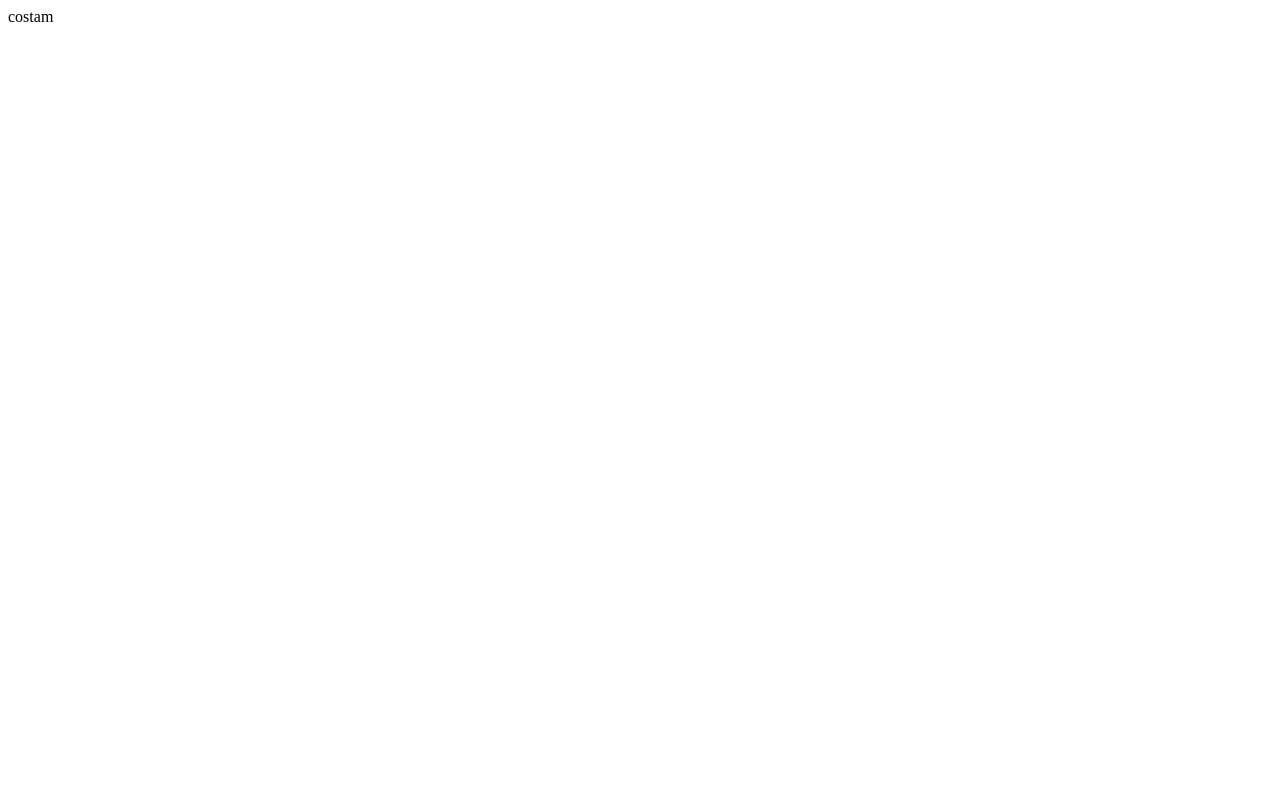
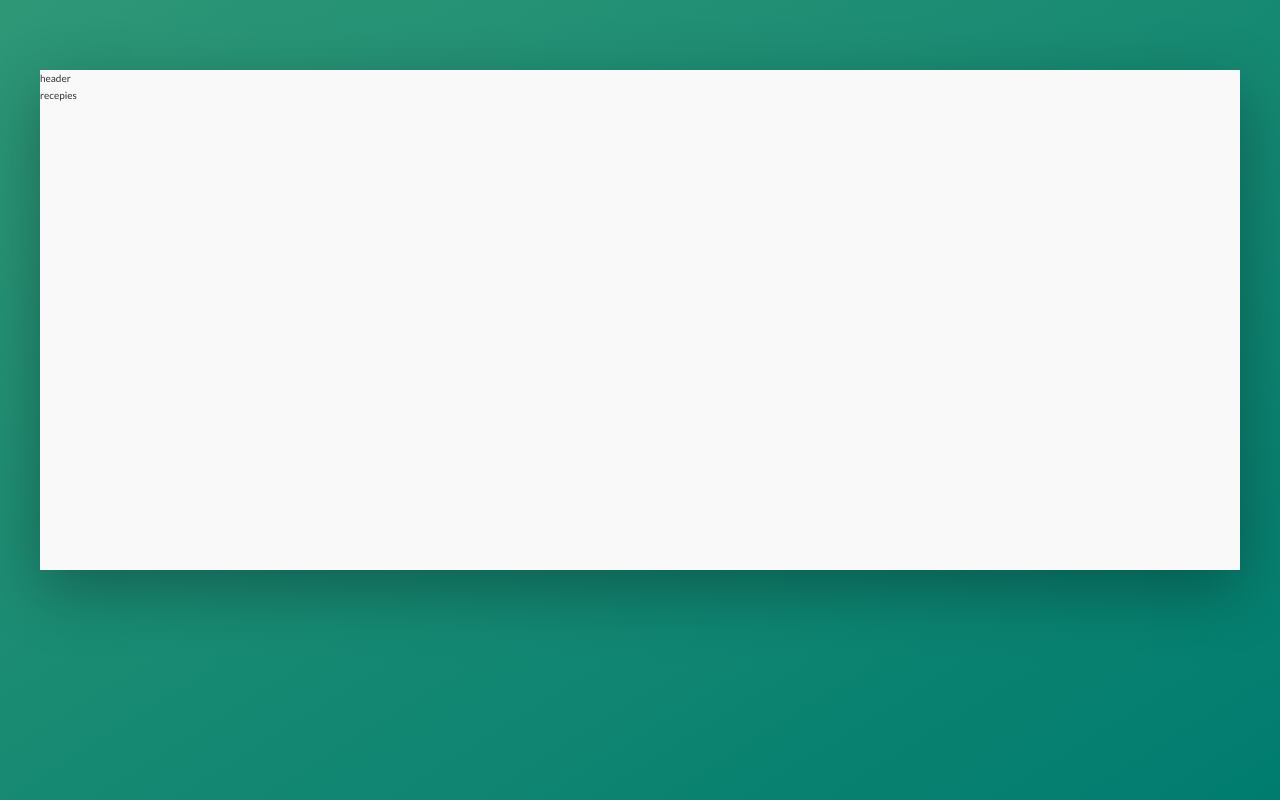
Before and after one commit to agata987/share-recepie-frontend-react, a React (Create React App) app: page / in a window 1280 px wide. Built offline with nearby package versions, Linux system fonts and the light colour scheme.

Commit message:
basic styles & main container

```diff
--- a/package.json
+++ b/package.json
@@ -9,6 +9,7 @@
     "node-sass": "^5.0.0",
     "react": "^17.0.1",
     "react-dom": "^17.0.1",
+    "react-router-dom": "^5.2.0",
     "react-scripts": "4.0.2",
     "web-vitals": "^1.1.0"
   },
--- a/public/index.html
+++ b/public/index.html
@@ -24,6 +24,10 @@
       work correctly both with client-side routing and a non-root public URL.
       Learn how to configure a non-root public URL by running `npm run build`.
     -->
+
+    <!-- LATO FONT -->
+    <link href="https://fonts.googleapis.com/css?family=Lato:100,300,400,700,900" rel="stylesheet">
+
     <title>React App</title>
   </head>
   <body>
--- a/src/App.js
+++ b/src/App.js
@@ -1,7 +1,13 @@
+import Header from './components/Header';
+import Navbar from './components/NavBar';
+import RecepiesView from './components/views/RecepiesView';
+
 function App() {
   return (
-    <div className="App">
-      costam
+    <div id="main-container">
+      <Header />
+      <Navbar />
+      <RecepiesView />
     </div>
   );
 }
--- /dev/null
+++ b/src/components/Header.js
@@ -0,0 +1,7 @@
+import React from 'react';
+
+const Header = (props) => {
+  return <div>header</div>;
+};
+
+export default Header;
--- /dev/null
+++ b/src/components/NavBar.js
@@ -0,0 +1,8 @@
+import React from 'react';
+import { BrowserRouter as Router, Switch, Route, Link } from 'react-router-dom';
+
+const NavBar = (props) => {
+  return <Router></Router>;
+};
+
+export default NavBar;
--- /dev/null
+++ b/src/components/views/RecepiesView.js
@@ -0,0 +1,7 @@
+import React from 'react';
+
+const RecepiesView = (props) => {
+  return <div>recepies</div>;
+};
+
+export default RecepiesView;
--- a/src/styles/_base.scss
+++ b/src/styles/_base.scss
@@ -0,0 +1,89 @@
+// COLORS
+$color-primary-light: #2e9776;
+$color-primary-dark:#007c6f;
+
+$color-secondary: #ffa17a;
+
+$color-gray-light: #faf9f9;
+$color-gray-dark: #333;
+
+// SHADOWS
+$shadow-dark: 0 2rem 6rem rgba(0,0,0,.3);
+
+/* MEDIA
+0 - 600px:      Phone
+600 - 900px:    Tablet portrait
+900 - 1200px:   Tablet landscape
+[1200 - 1800]:  Normal styles
+1800px + :      Big desktop
+*/
+@mixin respond($breakpoint) {
+  @if $breakpoint == phone {
+    @media only screen and (max-width: 600px) {
+      @content;
+    }
+  }
+  @if $breakpoint == tab-port {
+    @media only screen and (max-width: 900px) {
+      @content;
+    }
+  }
+  @if $breakpoint == tab-land {
+    @media only screen and (max-width: 1200px) {
+      @content;
+    }
+  }
+  @if $breakpoint == big-desktop {
+    @media only screen and (min-width: 1800px) {
+      @content;
+    }
+  }
+}
+
+* {
+  margin: 0;
+  padding: 0;
+}
+
+*,
+*::before,
+*::after {
+  box-sizing: inherit;
+}
+
+html {
+  box-sizing: border-box;
+
+  // 1 REM DEFINITION
+  font-size: 62.5%;     // 1rem = 10px, 10px/ 16px = 62.5%
+
+  @include respond(tab-land) {
+    font-size: 56.25%;  // 1rem = 9px
+  }
+
+  @include respond(tab-port) {
+    font-size: 50%;     // 1rem = 8px
+  }
+
+  @include respond(big-desktop) {
+    font-size: 75%;     // 1rem = 12px
+  }
+}
+
+body {
+    box-sizing: border-box;
+    padding: 3rem;
+
+    @include respond(tab-port) {
+        padding: 0;
+    }
+
+    font-family: 'Lato', sans-serif;
+    font-weight: 400;
+    line-height: 1.7;
+    color: $color-gray-dark;
+
+    background-image: linear-gradient(to right bottom, $color-primary-light, $color-primary-dark);
+
+    min-height: 100vh;
+}
--- a/src/styles/_layout.scss
+++ b/src/styles/_layout.scss
@@ -0,0 +1,13 @@
+#main-container {
+    max-width: 120rem;
+    min-height: 50rem;
+    margin: 4rem auto;
+
+    background-color: $color-gray-light;
+    box-shadow: $shadow-dark;
+
+    @include respond(tab-port) {
+        margin: 0 auto;
+        min-height: 100vh;
+    }
+}
```
Also changed, not shown: 1 other file (tests, documents, lock files or other folders).
